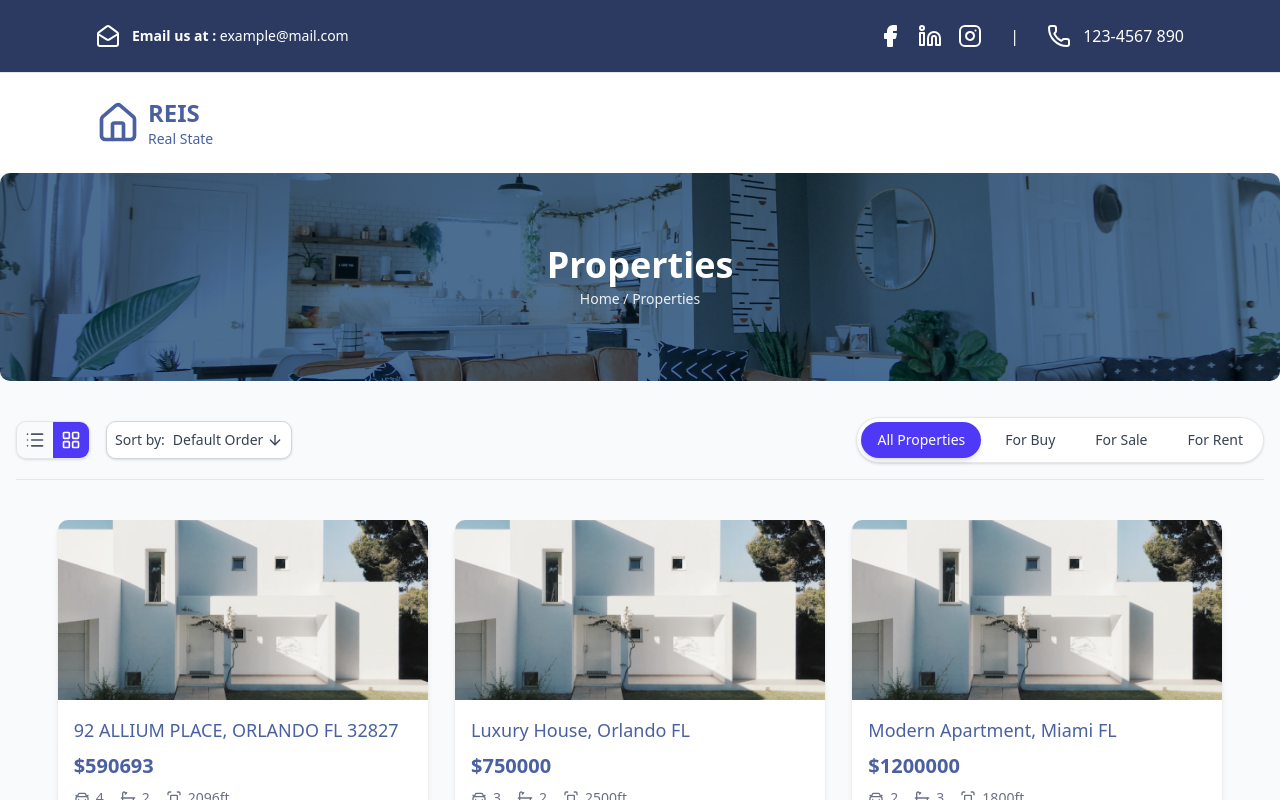
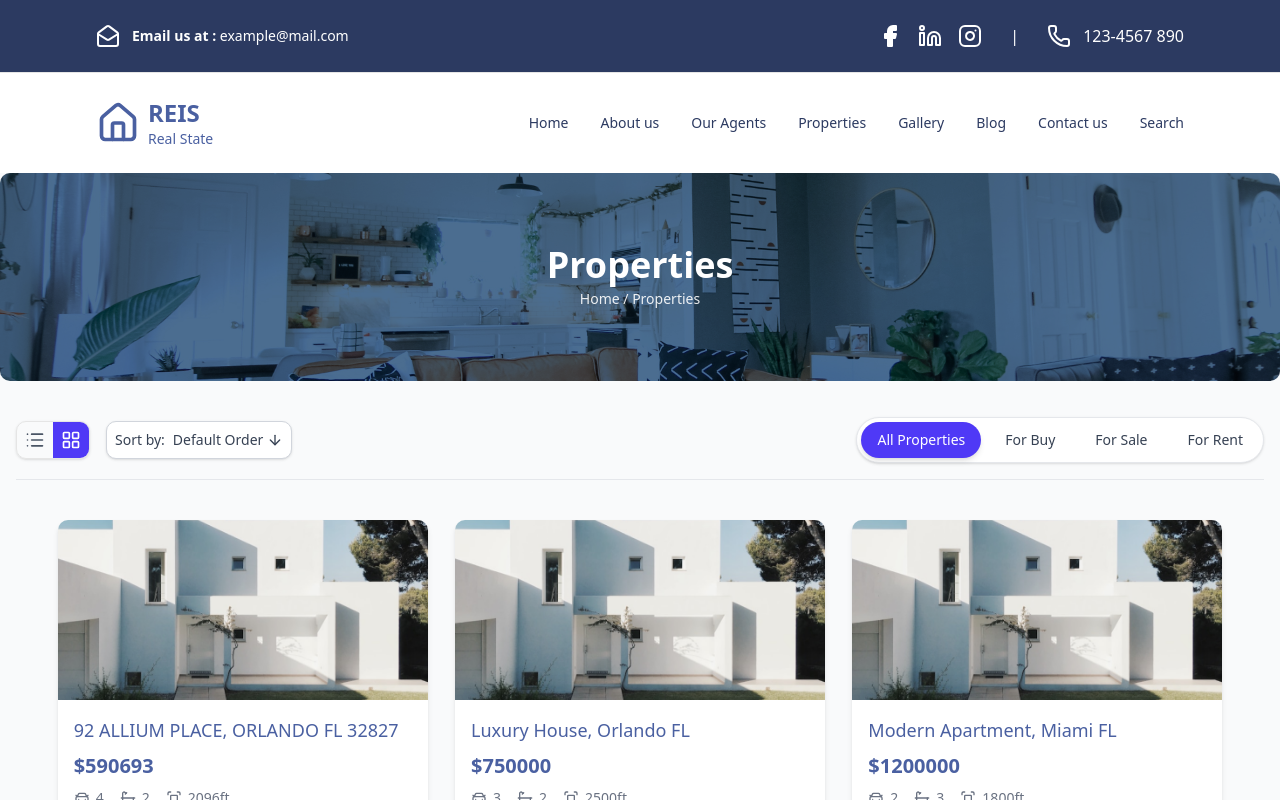
Before and after one commit to Osama-Alghoul/real-estate-hub, a Next.js app: page /properties in a window 1280 px wide. Shown: the top 800 px of the page. Built offline with nearby package versions, Linux system fonts and the light colour scheme; data requests are answered from the project's data file.

Commit message:
Fix: added nested layout instead of layout groups avoiding code conflict

```diff
--- a/app/layout.tsx
+++ b/app/layout.tsx
@@ -2,6 +2,7 @@ import type { Metadata } from "next";
 import { Geist, Geist_Mono } from "next/font/google";
 import "./globals.css";
 import Footer from "@/components/layout/footer";
+import Header from "@/components/layout/header";
 
 const geistSans = Geist({
   variable: "--font-geist-sans",
--- a/app/(secondary)/layout.tsx
+++ b/app/properties/layout.tsx
@@ -1,6 +1,6 @@
 import Header from "@/components/layout/header";
 
-export default function SecondaryLayout({
+export default function PropertiesLayout({
   children,
 }: {
   children: React.ReactNode;
--- a/app/(secondary)/properties/page.tsx
+++ b/app/properties/page.tsx
@@ -11,7 +11,7 @@ export default async function PropertiesPage() {
   return (
     <div className="min-h-screen flex flex-col bg-gray-50">
       <Banner title="Properties" breadcrumb="Home / Properties" />
-      <main className="flex-grow max-w-[1500px] mx-auto px-4 py-5 w-full">
+      <main className="grow max-w-[1500px] mx-auto px-4 py-5 w-full">
         <PropertiesClient properties={data} />
       </main>
     </div>
--- a/components/layout/desktopNav.tsx
+++ b/components/layout/desktopNav.tsx
@@ -2,7 +2,11 @@ import Link from "next/link";
 
 export default function DesktopNav({ transparent }: { transparent?: boolean }) {
   return (
-    <ul className="text-sm gap-8 text-white md:flex hidden">
+    <ul
+      className={`text-sm gap-8 ${
+        transparent ? "text-white" : "text-primary"
+      } md:flex hidden`}
+    >
       <li>
         <Link
           href="/"
--- a/components/layout/header.tsx
+++ b/components/layout/header.tsx
@@ -1,19 +1,28 @@
+'use client'
+
 import { Facebook, MailOpen, Phone, Linkedin, Instagram } from "lucide-react";
 import Link from "next/link";
 import Logo from "../ui/logo";
 import { MobileNav } from "./mobileNav";
 import DesktopNav from "./desktopNav";
+import { usePathname } from 'next/navigation';
 
 export default function Header({
   transparent = false,
 }: {
   transparent?: boolean;
 }) {
+
+    // Get the current URL path
+    const pathname = usePathname();
+
+    // Determine if the current route is the root ('/')
+    const isRootPath = pathname === '/';
   return (
     <header>
       <nav
         className={`flex justify-between flex-wrap ${
-          transparent ? "" : "bg-primary"
+          isRootPath ? "" : "bg-primary"
         } text-white py-6 lg:px-24 md:px-10 px-4`}
       >
         <div className="flex gap-3 items-center pb-4 md:pb-0">
@@ -44,10 +53,10 @@ export default function Header({
       <hr className="text-white" />
       <nav className="flex justify-between items-center py-6 lg:px-24 md:px-10 px-4">
         <Link href="/">
-          <Logo transparent={transparent} />
+          <Logo transparent={isRootPath} />
         </Link>
-        <DesktopNav transparent={transparent} />
-        <MobileNav transparent={transparent} />
+        <DesktopNav transparent={isRootPath} />
+        <MobileNav transparent={isRootPath} />
       </nav>
     </header>
   );
```
Also changed, not shown: app/properties/PropertiesClient.tsx (renamed from app/(secondary)/properties/PropertiesClient.tsx), app/properties/error.tsx (renamed from app/(secondary)/properties/error.tsx), app/properties/loading.tsx (renamed from app/(secondary)/properties/loading.tsx).
